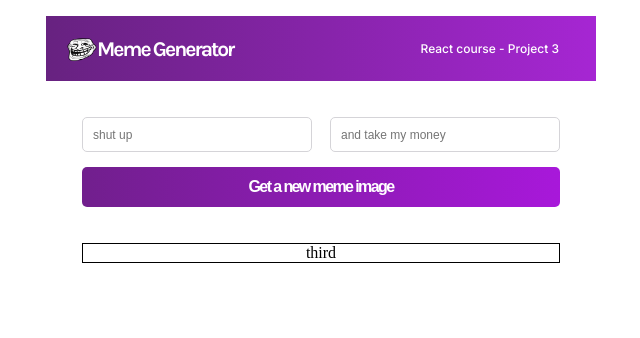
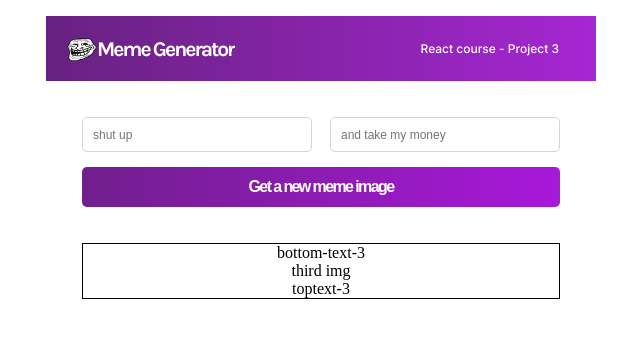
Before and after one commit to AndreyDmitriev39r/scrimba-meme-generator, a React (Create React App) app: page / in a window 1280 px wide. Shown: the top 338 px of the page, without its empty margins (319-959 px from the left). Built offline with nearby package versions, Linux system fonts and the light colour scheme; the HTML template or start-up script is replaced by a standard one.

Commit message:
testing data refactor

```diff
--- a/src/components/Meme.js
+++ b/src/components/Meme.js
@@ -29,7 +29,11 @@ function Meme() {
           onClick={handleClick}
         >Get a new meme image</button>
       </form>
-      <div className="tempStuff">{stuff}</div>
+      <div className="tempStuff">
+        <p>{stuff.bottomText}</p>
+        <p>{stuff.image}</p>
+        <p>{stuff.topText}</p>
+      </div>
     </>
   );
 }
--- a/src/temp_data.js
+++ b/src/temp_data.js
@@ -1,7 +1,19 @@
 const tempData = [
-  'first',
-  'second',
-  'third'
+  {
+    image: 'first img',
+    topText: 'toptext-1',
+    bottomText: 'bottom-text-1',
+  },
+  {
+    image: 'second img',
+    topText: 'toptext-2',
+    bottomText: 'bottom-text-2',
+  },
+  {
+    image: 'third img',
+    topText: 'toptext-3',
+    bottomText: 'bottom-text-3',
+  },
 ];
 
 export default tempData
```
